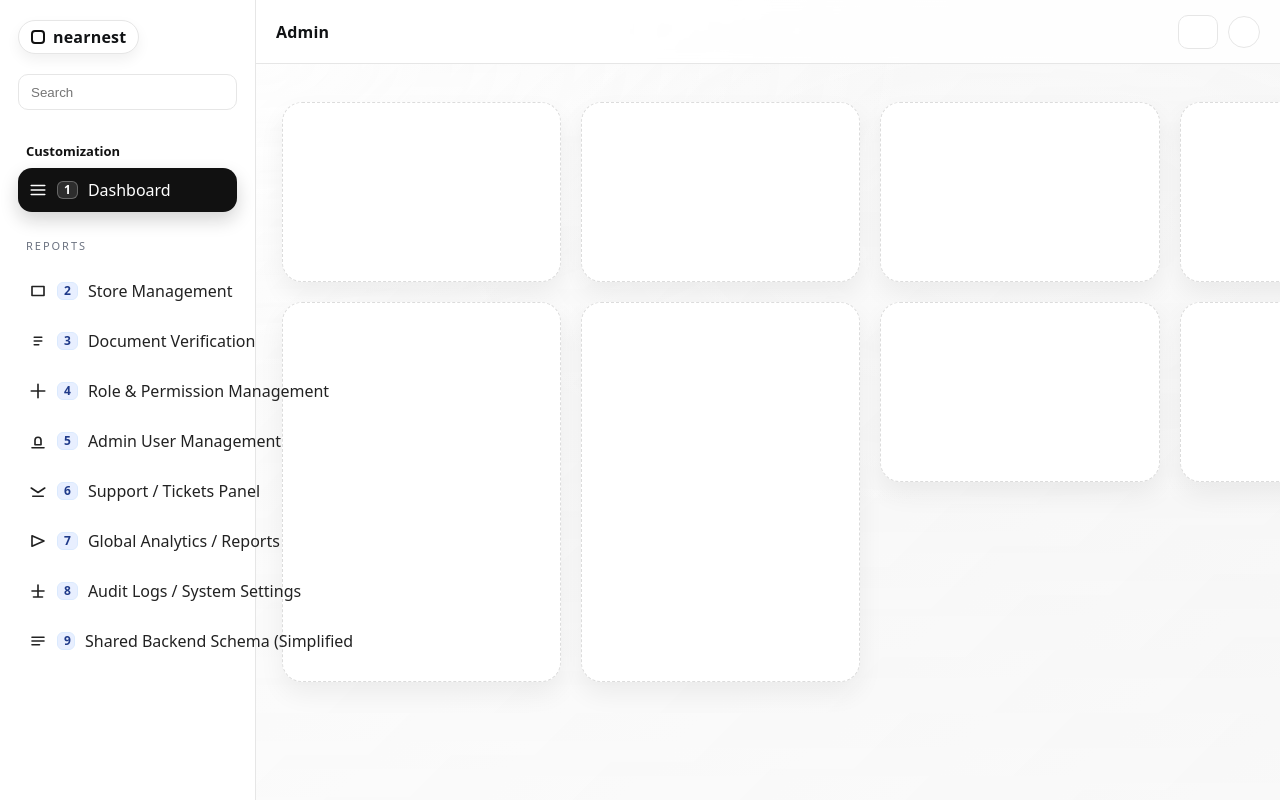
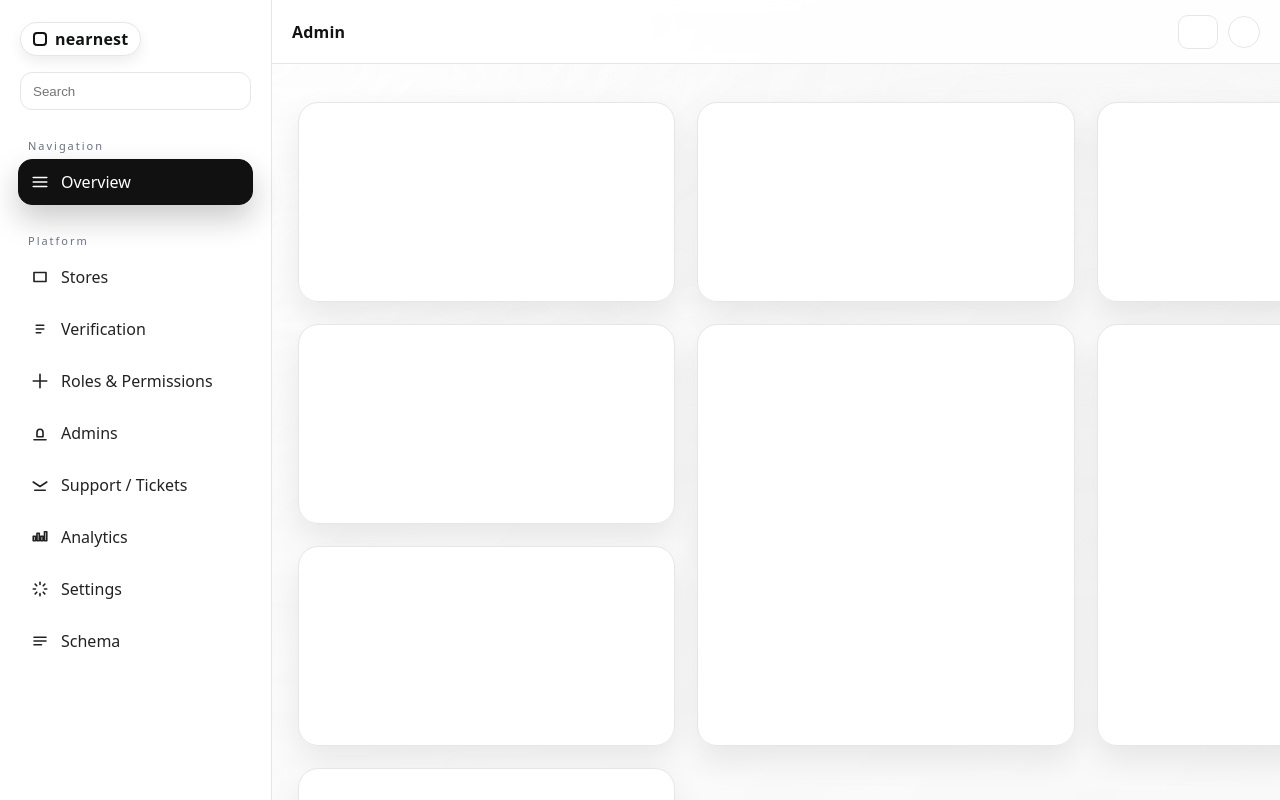
Before and after one commit to NoirPrimordial7/nearnest, a React (Vite) app in the folder web-portal/: page /admin in a window 1280 px wide. Shown: the top 800 px of the page. Built offline with nearby package versions, Linux system fonts and the light colour scheme; no server answers; sample sign-in values are in the browser's storage.

Commit message:
ui(admin): refined sidebar (no numbers), premium pills, softer cards, better spacing

```diff
--- a/web-portal/src/pages/Admin/AdminLayout.jsx
+++ b/web-portal/src/pages/Admin/AdminLayout.jsx
@@ -2,7 +2,6 @@ import { useEffect, useState } from "react";
 import { Outlet, NavLink } from "react-router-dom";
 import styles from "./AdminLayout.module.css";
 
-/** Stroke SVG icon (lines now thick/visible) */
 function Icon({ path, size = 18, className }) {
   return (
     <svg
@@ -13,21 +12,30 @@ function Icon({ path, size = 18, className }) {
       className={`${styles.icon} ${className || ""}`}
       aria-hidden="true"
     >
-      <path
-        d={path}
-        stroke="currentColor"
-        strokeWidth="2.2"
-        strokeLinecap="round"
-        strokeLinejoin="round"
-      />
+      <path stroke="currentColor" strokeWidth="2.2" strokeLinecap="round" strokeLinejoin="round" d={path}/>
     </svg>
   );
 }
 
+const NAV = {
+  primary: [
+    { label: "Overview", to: "/admin", icon: "M3 6h18M3 12h18M3 18h18" },
+  ],
+  platform: [
+    { label: "Stores", icon: "M4 6h16v12H4z" },
+    { label: "Verification", icon: "M7 7h10M7 12h10M7 17h6" },
+    { label: "Roles & Permissions", icon: "M12 3v18M3 12h18" },
+    { label: "Admins", icon: "M16 11a4 4 0 1 0-8 0v6h8v-6zM4 21h16" },
+    { label: "Support / Tickets", icon: "M3 8l9 6 9-6M5 19h14" },
+    { label: "Analytics", icon: "M3 17h3v-6H3v6zm5 0h3V7H8v10zm5 0h3V11h-3v6zm5 0h3V5h-3v12z" },
+    { label: "Settings", icon: "M12 3v3M12 18v3M3 12h3M18 12h3M5.6 5.6l2.1 2.1M16.3 16.3l2.1 2.1M5.6 18.4l2.1-2.1M16.3 7.7l2.1-2.1" },
+    { label: "Schema", icon: "M4 7h16M4 12h16M4 17h10" },
+  ],
+};
+
 export default function AdminLayout() {
   const [open, setOpen] = useState(false);
 
-  // Lock body scroll when the drawer is open
   useEffect(() => {
     if (open) document.body.classList.add("body--lock");
     else document.body.classList.remove("body--lock");
@@ -36,10 +44,9 @@ export default function AdminLayout() {
 
   return (
     <div className={styles.shell}>
-      {/* ===== SIDEBAR ===== */}
+      {/* SIDEBAR */}
       <aside className={`${styles.sidebar} ${open ? styles.sidebarOpen : ""}`}>
         <div className={styles.brandRow}>
-          {/* Close button (mobile only) */}
           <button
             className={`${styles.hamburger} ${styles.onlyMobile}`}
             onClick={() => setOpen(false)}
@@ -58,79 +65,32 @@ export default function AdminLayout() {
           <input className={styles.search} placeholder="Search" />
         </div>
 
-        {/* === MAIN NAV FROM WIREFRAME === */}
         <nav className={styles.section}>
-          <div className={styles.sectionTitle}>Customization</div>
+          <div className={styles.groupLabel}>Navigation</div>
           <ul>
-            <li>
-              <NavLink to="/admin" end className={({isActive}) => isActive ? styles.active : undefined}>
-                <Icon path="M3 6h18M3 12h18M3 18h18" />
-                <span className={styles.badge}>1</span>
-                <span>Dashboard</span>
-              </NavLink>
-            </li>
+            {NAV.primary.map((item) => (
+              <li key={item.label} title={item.label}>
+                <NavLink to={item.to} end className={({isActive}) => isActive ? `${styles.navItem} ${styles.active}` : styles.navItem}>
+                  <Icon path={item.icon} />
+                  <span>{item.label}</span>
+                </NavLink>
+              </li>
+            ))}
           </ul>
         </nav>
 
-        <div className={styles.sectionSub}>REPORTS</div>
         <nav className={styles.section}>
+          <div className={styles.groupLabel}>Platform</div>
           <ul>
-            <li>
-              <a role="button" href="#" onClick={(e)=>e.preventDefault()}>
-                <Icon path="M4 6h16v12H4z" />
-                <span className={styles.badge}>2</span>
-                <span>Store Management</span>
-              </a>
-            </li>
-            <li>
-              <a role="button" href="#" onClick={(e)=>e.preventDefault()}>
-                <Icon path="M7 7h10M7 12h10M7 17h6" />
-                <span className={styles.badge}>3</span>
-                <span>Document Verification</span>
-              </a>
-            </li>
-            <li>
-              <a role="button" href="#" onClick={(e)=>e.preventDefault()}>
-                <Icon path="M12 3v18M3 12h18" />
-                <span className={styles.badge}>4</span>
-                <span>Role &amp; Permission Management</span>
-              </a>
-            </li>
-            <li>
-              <a role="button" href="#" onClick={(e)=>e.preventDefault()}>
-                <Icon path="M16 11a4 4 0 1 0-8 0v6h8v-6zM4 21h16" />
-                <span className={styles.badge}>5</span>
-                <span>Admin User Management</span>
-              </a>
-            </li>
-            <li>
-              <a role="button" href="#" onClick={(e)=>e.preventDefault()}>
-                <Icon path="M3 8l9 6 9-6M5 19h14" />
-                <span className={styles.badge}>6</span>
-                <span>Support / Tickets Panel</span>
-              </a>
-            </li>
-            <li>
-              <a role="button" href="#" onClick={(e)=>e.preventDefault()}>
-                <Icon path="M4 19V5l16 7-16 7z" />
-                <span className={styles.badge}>7</span>
-                <span>Global Analytics / Reports</span>
-              </a>
-            </li>
-            <li>
-              <a role="button" href="#" onClick={(e)=>e.preventDefault()}>
-                <Icon path="M4 12h16M12 4v16M6 20h12" />
-                <span className={styles.badge}>8</span>
-                <span>Audit Logs / System Settings</span>
-              </a>
-            </li>
-            <li>
-              <a role="button" href="#" onClick={(e)=>e.preventDefault()}>
-                <Icon path="M4 7h16M4 12h16M4 17h10" />
-                <span className={styles.badge}>9</span>
-                <span>Shared Backend Schema (Simplified)</span>
-              </a>
-            </li>
+            {NAV.platform.map((item) => (
+              <li key={item.label} title={item.label}>
+                {/* not wired yet */}
+                <a href="#" onClick={(e)=>e.preventDefault()} className={styles.navItem}>
+                  <Icon path={item.icon} />
+                  <span>{item.label}</span>
+                </a>
+              </li>
+            ))}
           </ul>
         </nav>
       </aside>
@@ -142,13 +102,11 @@ export default function AdminLayout() {
         aria-label="Close menu"
       />
 
-      {/* ===== MAIN ===== */}
+      {/* MAIN */}
       <main className={styles.main}>
         <div className={styles.sheen} aria-hidden />
-
         <header className={styles.topbar}>
           <div className={styles.leftTop}>
-            {/* Open button (mobile only) */}
             <button
               className={`${styles.hamburger} ${styles.onlyMobile}`}
               onClick={() => setOpen(true)}
@@ -158,7 +116,6 @@ export default function AdminLayout() {
             </button>
             <div className={styles.crumb}>Admin</div>
           </div>
-
           <div className={styles.topActions}>
             <button className={`${styles.ghostBtn} ${styles.hideMobile}`} title="Notifications">
               <Icon path="M12 22a2 2 0 0 0 2-2H10a2 2 0 0 0 2 2zm6-6V11a6 6 0 1 0-12 0v5l-2 2h16l-2-2z" />
--- a/web-portal/src/pages/Admin/AdminLayout.module.css
+++ b/web-portal/src/pages/Admin/AdminLayout.module.css
@@ -1,7 +1,7 @@
 /* ===== GRID ===== */
 .shell{
   display:grid;
-  grid-template-columns:256px 1fr;
+  grid-template-columns:272px 1fr; /* roomier sidebar */
   min-height:100vh; width:100%;
   background:var(--bg); color:var(--text);
   min-width:0;
@@ -11,11 +11,9 @@
 .sidebar{
   background:#fff; border-right:1px solid var(--border);
   padding:14px 12px; position:sticky; top:0; height:100vh;
-  display:flex; flex-direction:column; gap:10px; z-index:30;
-  min-width:0;
+  display:flex; flex-direction:column; gap:12px; z-index:30; min-width:0;
 }
-
-.brandRow{display:flex;align-items:center;gap:10px;padding:6px 6px 8px;}
+.brandRow{display:flex;align-items:center;gap:10px;padding:8px 8px 4px;}
 
 .hamburger{
   height:34px;width:34px;border-radius:10px;border:1px solid var(--border);
@@ -26,49 +24,48 @@
 .brandChip{
   display:inline-flex;align-items:center;gap:8px;
   border:1px solid var(--border); background:#fff; border-radius:999px;
-  height:34px;padding:0 12px; box-shadow:0 6px 14px rgba(17,17,17,.06);
+  height:34px;padding:0 12px; box-shadow:0 6px 14px rgba(17,17,17,.07);
 }
 .logoDot{width:14px;height:14px;border-radius:4px;border:2px solid #111;display:inline-block;}
 .brandText{font-weight:800;letter-spacing:.2px;}
 
-.searchWrap{padding:2px 6px 8px;}
-.search{width:100%;height:36px;border-radius:10px;border:1px solid var(--border);background:#fff;color:var(--text);padding:0 12px;}
-
-.section{padding:6px 6px;}
-.section ul{list-style:none;margin:0;padding:0;display:grid;gap:6px;}
-.section a{
-  display:flex;align-items:center;gap:10px;
-  padding:10px;border-radius:14px;
-  color:#222;text-decoration:none;border:1px solid transparent;
-  transition:background .15s,border-color .15s,transform .12s;
-  white-space:nowrap; overflow:hidden; text-overflow:ellipsis;
-}
-.section a:hover{background:var(--ghost);border-color:var(--border);transform:translateY(-1px);}
-
-/* number badge */
-.badge{
-  display:inline-grid; place-items:center;
-  min-width:18px; height:18px; padding:0 6px;
-  font-size:12px; font-weight:700; line-height:1;
-  border-radius:6px; border:1px solid #dbeafe;
-  background:#e8efff; color:#1f3a8a;
+.searchWrap{padding:0 8px 4px;}
+.search{
+  width:100%;height:38px;border-radius:12px;border:1px solid var(--border);
+  background:#fff;color:var(--text);padding:0 12px;
 }
 
-.active{
-  background:#111; color:#fff!important;
-  box-shadow: 0 8px 18px rgba(17,17,17,.18);
-}
-.active .badge{
-  background:rgba(255,255,255,.12);
-  color:#fff; border-color:rgba(255,255,255,.28);
+/* ===== NAV ===== */
+.section{padding:4px 6px;}
+.groupLabel{
+  color:#6b7280; font-size:11px; letter-spacing:.18em;
+  padding:8px 10px 6px;
 }
 
-.sectionTitle{font-weight:700;font-size:13px;color:#111;margin:8px 8px;}
-.sectionSub{color:#6b7280;font-size:11px;letter-spacing:.18em;margin:10px 14px 0}
+.section ul{list-style:none;margin:0;padding:0;display:grid;gap:6px;}
+.navItem{
+  display:flex;align-items:center;gap:12px;
+  padding:11px 12px; border-radius:14px;
+  color:#222; text-decoration:none; border:1px solid transparent;
+  transition: background .15s ease, border-color .15s ease, transform .12s ease, box-shadow .15s;
+  background:#fff;
+}
+.navItem:hover{
+  background:linear-gradient(#fff,#fff) padding-box,
+             linear-gradient(180deg, rgba(17,17,17,.12), rgba(17,17,17,0)) border-box;
+  border:1px solid var(--border);
+  transform: translateY(-1px);
+  box-shadow: 0 12px 26px rgba(17,17,17,.06);
+}
+.active{
+  background:#111; color:#fff !important; border:1px solid #111;
+  box-shadow: 0 14px 30px rgba(17,17,17,.22);
+}
+.active .icon{ color:#fff; }
 
 .icon{display:block; flex-shrink:0;}
 
-/* ===== MAIN ===== */
+/* ===== MAIN + SHEEN ===== */
 .main{
   position:relative; display:grid; grid-template-rows:64px 1fr;
   min-width:0; background:transparent;
@@ -76,19 +73,19 @@
 .sheen{
   position:fixed; inset:0; z-index:0; pointer-events:none;
   background:
-    radial-gradient(1100px 540px at 20% 8%, rgba(255,255,255,.55), rgba(255,255,255,0) 60%),
-    radial-gradient(900px 460px at 80% 28%, rgba(255,255,255,.35), rgba(255,255,255,0) 65%),
-    linear-gradient(135deg, rgba(255,255,255,.8), rgba(246,246,246,.9) 40%, rgba(240,240,240,.96));
+    radial-gradient(1100px 540px at 20% 8%, rgba(255,255,255,.52), rgba(255,255,255,0) 60%),
+    radial-gradient(900px 460px at 80% 28%, rgba(255,255,255,.32), rgba(255,255,255,0) 65%),
+    linear-gradient(135deg, rgba(255,255,255,.78), rgba(246,246,246,.9) 40%, rgba(240,240,240,.96));
   mask-image: linear-gradient(180deg, rgba(0,0,0,.9), rgba(0,0,0,.45));
 }
 
+/* ===== TOPBAR ===== */
 .topbar{
   position:sticky; top:0; z-index:5;
   display:flex; align-items:center; justify-content:space-between;
   padding:0 clamp(12px,2.2vw,20px);
   border-bottom:1px solid var(--border);
-  background:rgba(255,255,255,.86);
-  backdrop-filter: blur(6px) saturate(140%);
+  background:rgba(255,255,255,.86); backdrop-filter: blur(6px) saturate(140%);
 }
 .leftTop{display:flex;align-items:center;gap:10px;}
 .crumb{font-weight:700;letter-spacing:.2px}
@@ -100,30 +97,26 @@
 .hideMobile{}
 .avatar{width:32px;height:32px;border-radius:50%;border:1px solid var(--border);background:#fff}
 
-.content{
-  position:relative; z-index:1;
-  padding: clamp(12px, 2vw, 26px);
-  min-width:0; overflow-x:hidden;
-}
+/* ===== CONTENT ===== */
+.content{ position:relative; z-index:1; padding: clamp(12px, 2vw, 28px); min-width:0; overflow-x:hidden; }
 
+/* ===== SCRIM ===== */
 .scrim{position:fixed;inset:0;background:rgba(0,0,0,0);visibility:hidden;opacity:0;transition:opacity .15s,visibility .15s;}
 .scrimShow{background:rgba(0,0,0,.25);visibility:visible;opacity:1;z-index:20}
 
 /* ===== RESPONSIVE ===== */
-/* Tablet: compact icon rail (hide labels & badges) */
 @media (max-width: 1200px){
-  .shell{grid-template-columns:80px 1fr;}
+  .shell{grid-template-columns:84px 1fr;}
   .brandChip{display:none}
   .searchWrap{display:none}
-  .section a span{display:none}
-  .section a .badge{display:none}
+  .navItem span{display:none}
+  .navItem{justify-content:center; padding:12px 10px;}
 }
 
-/* Mobile drawer: show full nav again + mobile hamburger */
 @media (max-width: 720px){
   .shell{grid-template-columns:1fr;}
   .sidebar{
-    position:fixed;left:0;top:0;bottom:0;width:280px;
+    position:fixed;left:0;top:0;bottom:0;width:288px;
     transform:translateX(-100%); transition:transform .2s ease;
   }
   .sidebarOpen{transform:translateX(0)}
@@ -131,6 +124,6 @@
   .hideMobile{ display:none; }
   .brandChip{ display:inline-flex; }
   .searchWrap{ display:block; }
-  .section a span{ display:inline; }
-  .section a .badge{ display:inline-grid; }
+  .navItem span{ display:inline; }
+  .navItem{justify-content:flex-start;}
 }
--- a/web-portal/src/pages/Admin/Dashboard.module.css
+++ b/web-portal/src/pages/Admin/Dashboard.module.css
@@ -1,31 +1,27 @@
-/* Canvas stays centered by AdminLayout's .container */
 .wrap { padding-block: clamp(6px, 1.2vw, 12px); }
 
-/* Auto-fit columns, never overflows; clean responsive */
 .grid{
   display:grid;
-  grid-template-columns: repeat(auto-fit, minmax(260px, 1fr));
-  gap: clamp(12px, 1.6vw, 20px);
-  grid-auto-rows: 180px;
+  grid-template-columns: repeat(auto-fit, minmax(280px, 1fr));
+  gap: clamp(14px, 1.8vw, 22px);
+  grid-auto-rows: 200px;
 }
 
-/* Denqid-like soft cards (dotted outline option) */
 .cell{
-  background: var(--panel);
+  background: linear-gradient(#fff,#fff) padding-box,
+              linear-gradient(180deg, rgba(17,17,17,.06), rgba(17,17,17,0)) border-box;
+  border: 1px solid var(--border);
   border-radius: 20px;
-  border: 1px dashed #dcdcdc;
   box-shadow:
-    0 12px 26px rgba(17,17,17,.06),
-    inset 0 1px 0 rgba(255,255,255,.8);
+    0 14px 32px rgba(17,17,17,.08),
+    inset 0 1px 0 rgba(255,255,255,.9);
   transition: transform .12s ease, box-shadow .12s ease;
 }
 .cell:hover{
   transform: translateY(-2px);
   box-shadow:
-    0 16px 30px rgba(17,17,17,.08),
-    inset 0 1px 0 rgba(255,255,255,.9);
+    0 18px 40px rgba(17,17,17,.10),
+    inset 0 1px 0 rgba(255,255,255,1);
 }
-
-/* Make a couple of cells tall to create rhythm (optional) */
 .cell:nth-child(5),
 .cell:nth-child(6){ grid-row: span 2; }
```
